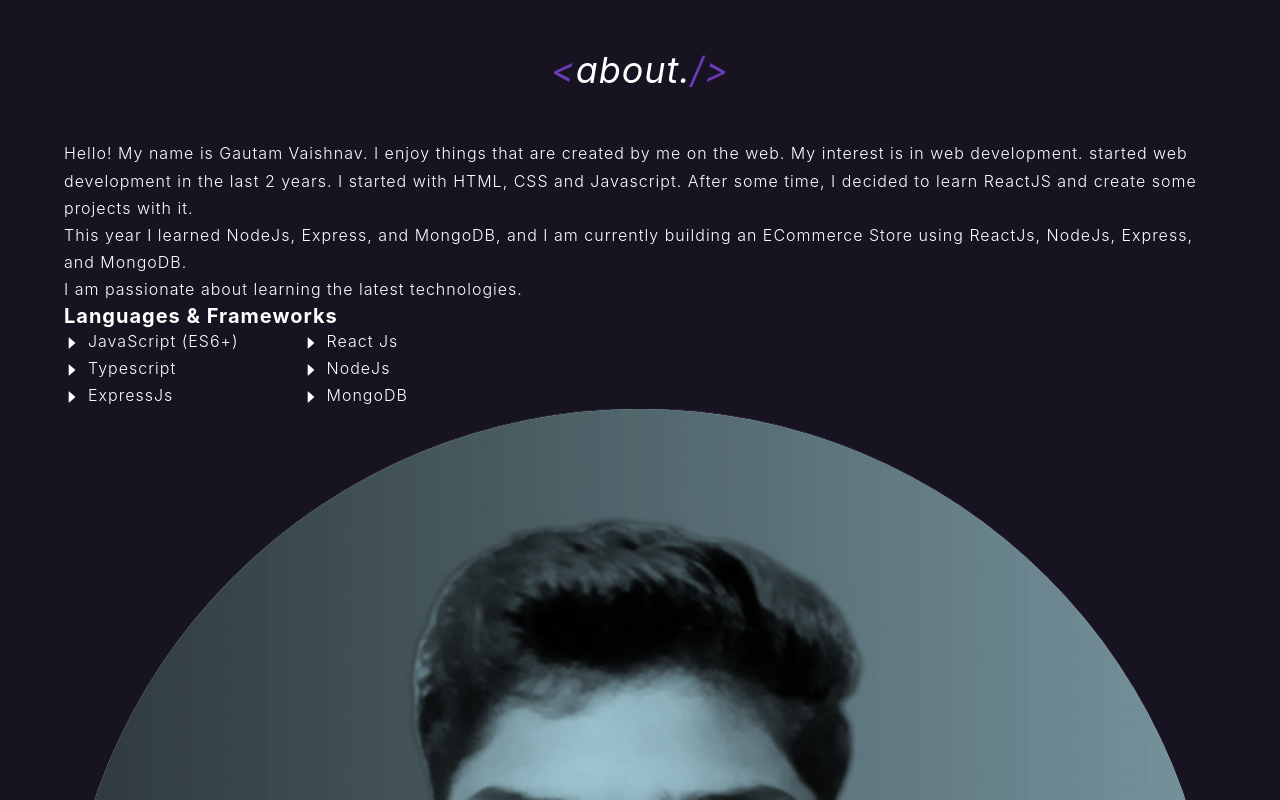
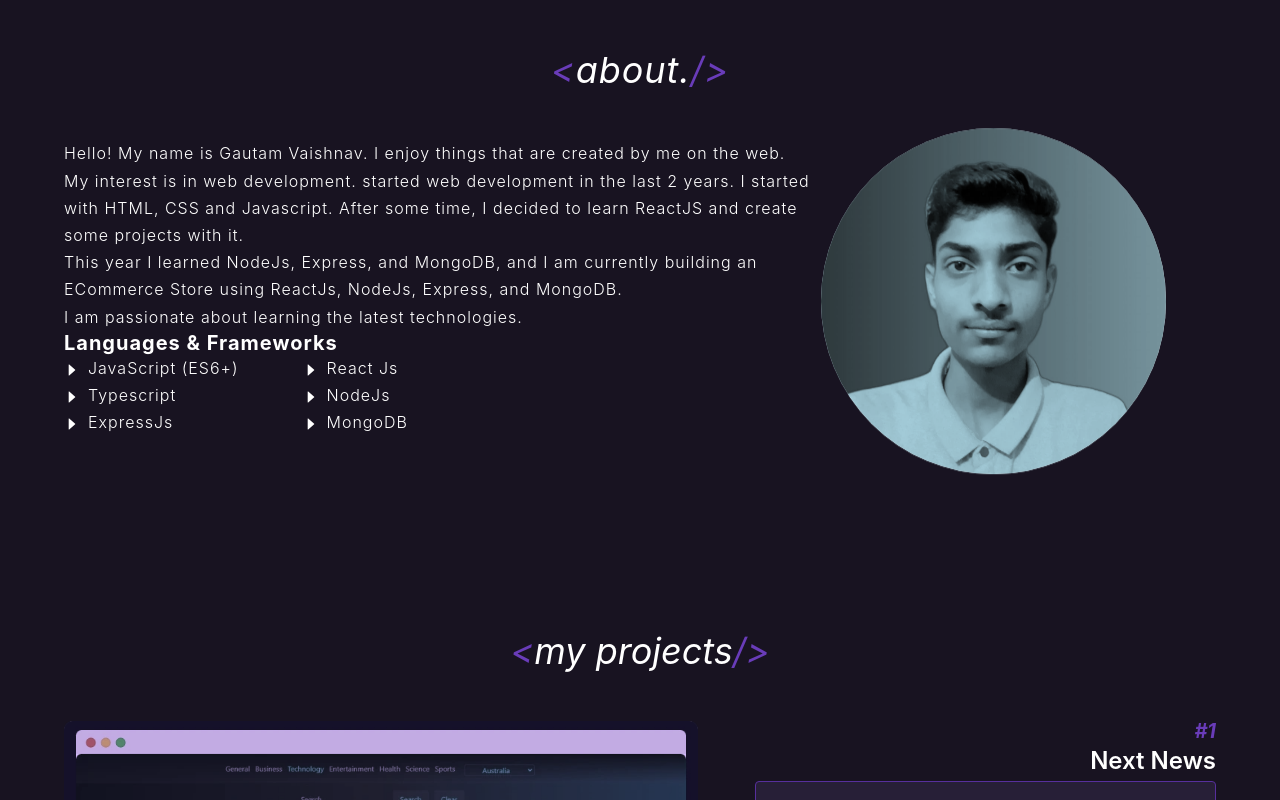
Before and after one commit to Gautamvaishnav-git/Portfolio, a React (Vite) app: page / in a window 1280 px wide. Shown: the part 640-1440 px from the top of the page. Built offline with nearby package versions, Linux system fonts and the light colour scheme.

Commit message:
making image responsive

```diff
--- a/src/App.css
+++ b/src/App.css
@@ -87,7 +87,8 @@
 
 @media screen and (max-width: 768px) {
   .productImage,
-  .productInfo {
+  .productInfo,
+  .gautam_img_box {
     flex-grow: 1;
   }
 }
--- a/src/Components/About.jsx
+++ b/src/Components/About.jsx
@@ -59,8 +59,7 @@ const About = () => {
               whileInView="view"
               variants={variant}
               transition={{ ease: "linear", duration: 0.5, delay: 1 }}
-              w={["full", "70%"]}
-              flexGrow="1"
+              w={["full", "65%"]}
               experimental_spaceY={["0", "6"]}
               lineHeight="170%"
               fontSize="md"
@@ -125,7 +124,6 @@ const About = () => {
               }}
               h="full"
               w={["90%", "30%"]}
-              flexGrow="1"
               overflow={["hidden", "clip"]}
               alignSelf="center"
               bg="lightblue"
```
